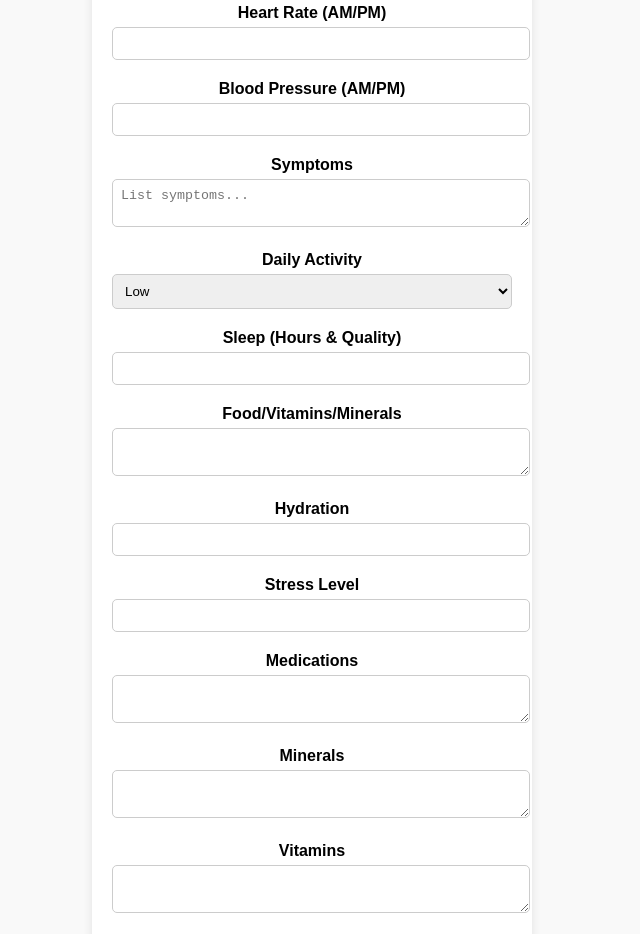
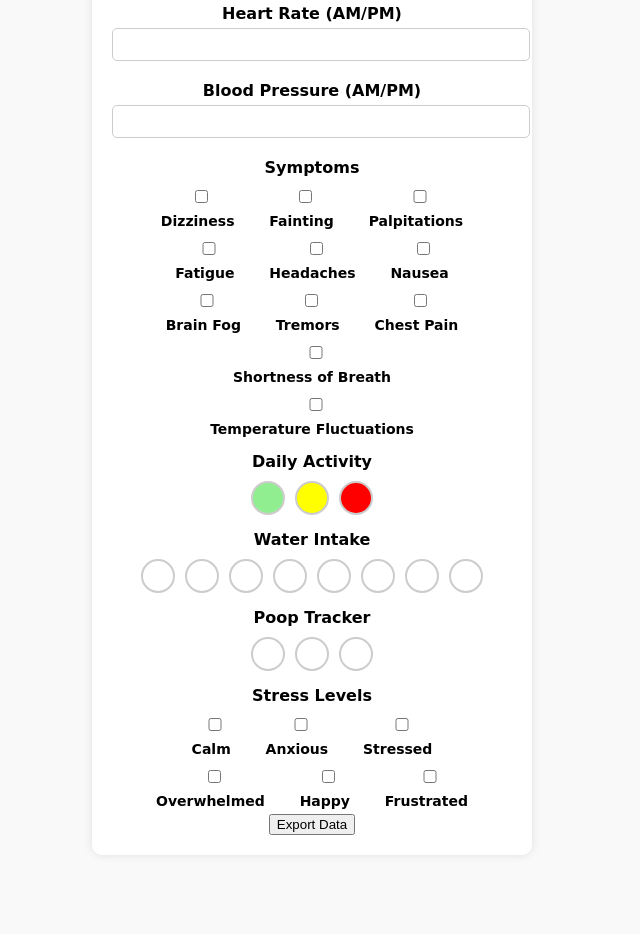
Before and after one commit to ketchup4dummies/health-tracker, a plain HTML site: page index.html in a window 1280 px wide. Shown: the part 104-1038 px from the top of the page, without its empty margins (328-968 px from the left). After the commit the page ends 979 px from the top, so only its background shows below. Drawn offline with Linux system fonts and the light colour scheme; a web font is replaced by a local one.

Commit message:
Update index.html

```diff
--- a/index.html
+++ b/index.html
@@ -4,11 +4,14 @@
     <meta charset="UTF-8">
     <meta name="viewport" content="width=device-width, initial-scale=1.0">
     <title>Daily Health Tracker</title>
+    <link href="https://fonts.googleapis.com/css2?family=Atma:wght@300;400;700&display=swap" rel="stylesheet">
     <style>
         body {
-            font-family: Arial, sans-serif;
+            font-family: 'Atma', cursive;
             background: #f9f9f9;
             text-align: center;
+            margin: 0;
+            padding: 0;
         }
         .container {
             max-width: 400px;
@@ -27,15 +30,28 @@
             border: 1px solid #ccc;
             border-radius: 5px;
         }
-        button {
-            background: #4a90e2;
-            color: white;
-            border: none;
-            padding: 10px;
-            width: 100%;
+        .checkbox-group, .circle-group {
+            display: flex;
+            flex-wrap: wrap;
+            justify-content: center;
+        }
+        .checkbox-group label, .circle-group label {
+            margin: 5px;
+            font-size: 14px;
+        }
+        .circle {
+            width: 30px;
+            height: 30px;
+            border-radius: 50%;
+            margin: 5px;
+            display: inline-block;
             cursor: pointer;
-            border-radius: 5px;
+            border: 2px solid #ccc;
         }
+        .circle.selected { border: 2px solid #4a90e2; background: #4a90e2; }
+        .low { background: lightgreen; }
+        .moderate { background: yellow; }
+        .high { background: red; }
     </style>
 </head>
 <body>
@@ -49,68 +65,66 @@
             <input type="text" id="bp">
 
             <label>Symptoms</label>
-            <textarea id="symptoms" placeholder="List symptoms..."></textarea>
+            <div class="checkbox-group">
+                <label><input type="checkbox"> Dizziness</label>
+                <label><input type="checkbox"> Fainting</label>
+                <label><input type="checkbox"> Palpitations</label>
+                <label><input type="checkbox"> Fatigue</label>
+                <label><input type="checkbox"> Headaches</label>
+                <label><input type="checkbox"> Nausea</label>
+                <label><input type="checkbox"> Brain Fog</label>
+                <label><input type="checkbox"> Tremors</label>
+                <label><input type="checkbox"> Chest Pain</label>
+                <label><input type="checkbox"> Shortness of Breath</label>
+                <label><input type="checkbox"> Temperature Fluctuations</label>
+            </div>
 
             <label>Daily Activity</label>
-            <select id="activity">
-                <option>Low</option>
-                <option>Moderate</option>
-                <option>High</option>
-            </select>
+            <div class="circle-group">
+                <div class="circle low" onclick="selectCircle(this, 'activity')"></div>
+                <div class="circle moderate" onclick="selectCircle(this, 'activity')"></div>
+                <div class="circle high" onclick="selectCircle(this, 'activity')"></div>
+            </div>
 
-            <label>Sleep (Hours & Quality)</label>
-            <input type="text" id="sleep">
+            <label>Water Intake</label>
+            <div class="circle-group" id="waterTracker"></div>
 
-            <label>Food/Vitamins/Minerals</label>
-            <textarea id="food"></textarea>
+            <label>Poop Tracker</label>
+            <div class="circle-group" id="poopTracker"></div>
 
-            <label>Hydration</label>
-            <input type="text" id="hydration">
-
-            <label>Stress Level</label>
-            <input type="text" id="stress">
-
-            <label>Medications</label>
-            <textarea id="medications"></textarea>
-
-            <label>Minerals</label>
-            <textarea id="minerals"></textarea>
-
-            <label>Vitamins</label>
-            <textarea id="vitamins"></textarea>
-
-            <label>Period</label>
-            <input type="text" id="period">
-
-            <label>Poop</label>
-            <input type="text" id="poop">
+            <label>Stress Levels</label>
+            <div class="checkbox-group">
+                <label><input type="checkbox"> Calm</label>
+                <label><input type="checkbox"> Anxious</label>
+                <label><input type="checkbox"> Stressed</label>
+                <label><input type="checkbox"> Overwhelmed</label>
+                <label><input type="checkbox"> Happy</label>
+                <label><input type="checkbox"> Frustrated</label>
+            </div>
 
             <button type="button" onclick="exportData()">Export Data</button>
         </form>
     </div>
 
     <script>
-        function exportData() {
-            let data = `Heart Rate: ${document.getElementById('heartRate').value}\n` +
-                       `Blood Pressure: ${document.getElementById('bp').value}\n` +
-                       `Symptoms: ${document.getElementById('symptoms').value}\n` +
-                       `Daily Activity: ${document.getElementById('activity').value}\n` +
-                       `Sleep: ${document.getElementById('sleep').value}\n` +
-                       `Food/Vitamins/Minerals: ${document.getElementById('food').value}\n` +
-                       `Hydration: ${document.getElementById('hydration').value}\n` +
-                       `Stress: ${document.getElementById('stress').value}\n` +
-                       `Medications: ${document.getElementById('medications').value}\n` +
-                       `Minerals: ${document.getElementById('minerals').value}\n` +
-                       `Vitamins: ${document.getElementById('vitamins').value}\n` +
-                       `Period: ${document.getElementById('period').value}\n` +
-                       `Poop: ${document.getElementById('poop').value}\n`;
+        function selectCircle(element, group) {
+            let circles = document.querySelectorAll(`.${group}`);
+            circles.forEach(circle => circle.classList.remove('selected'));
+            element.classList.add('selected');
+        }
 
-            let blob = new Blob([data], { type: 'text/plain' });
-            let a = document.createElement('a');
-            a.href = URL.createObjectURL(blob);
-            a.download = 'daily_health_tracker.txt';
-            a.click();
+        function createTracker(id, count) {
+            let tracker = document.getElementById(id);
+            for (let i = 0; i < count; i++) {
+                let circle = document.createElement('div');
+                circle.classList.add('circle');
+                circle.onclick = function() { this.classList.toggle('selected'); };
+                tracker.appendChild(circle);
+            }
         }
+
+        createTracker('waterTracker', 8);
+        createTracker('poopTracker', 3);
     </script>
 </body>
 </html>
```
